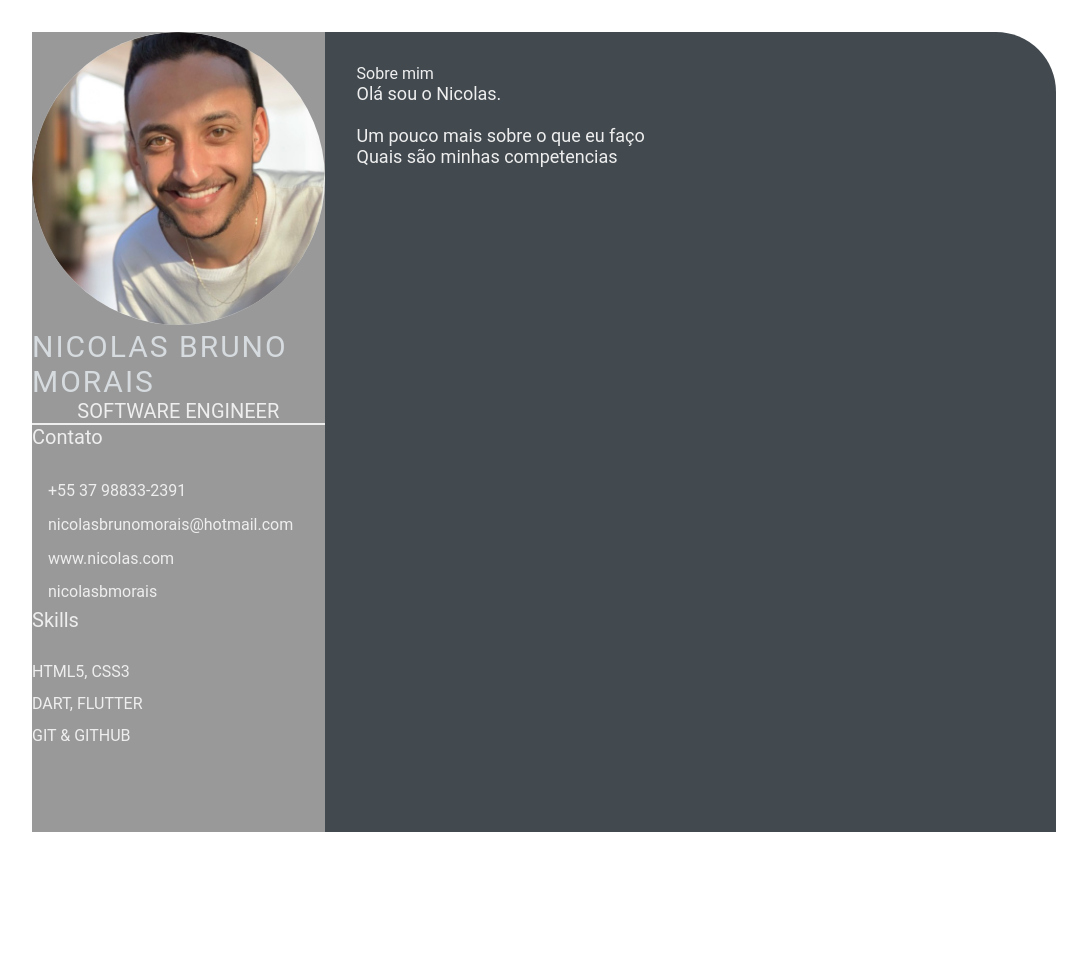
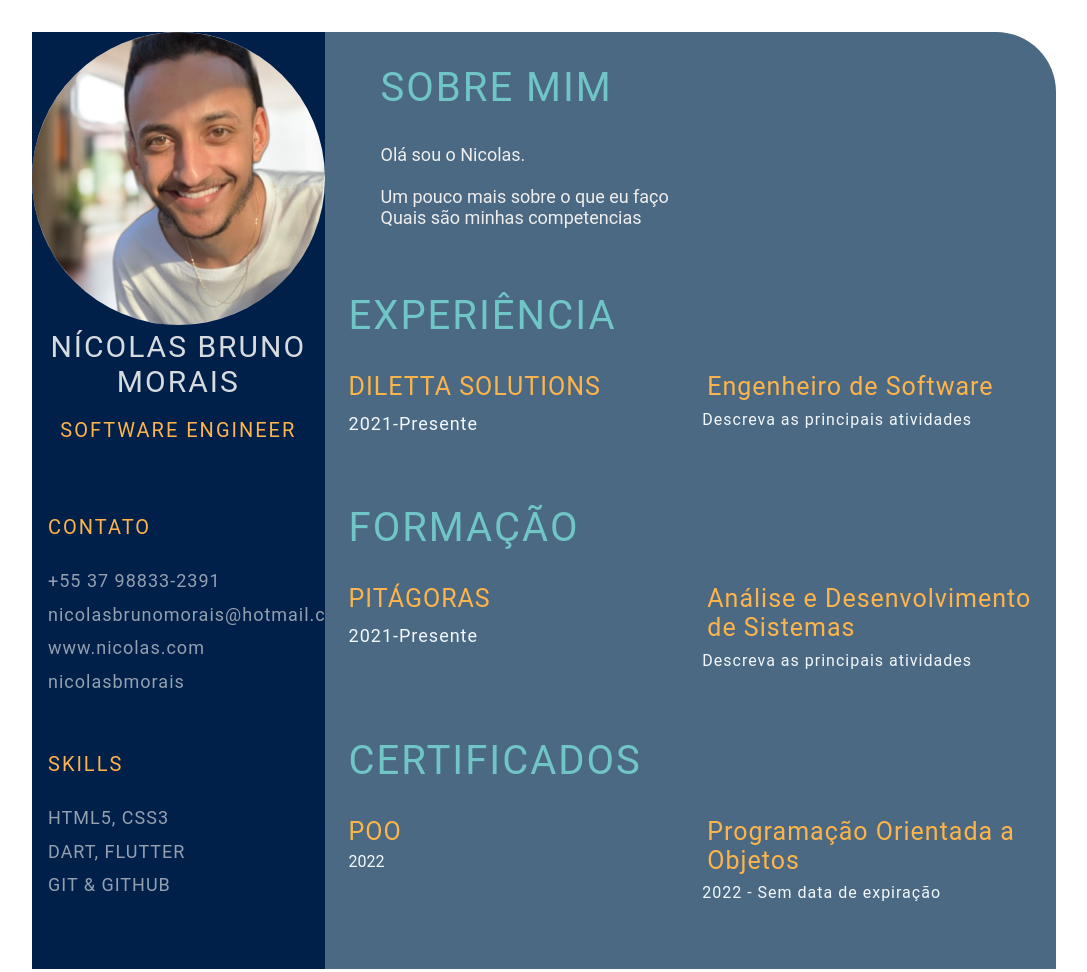
Before and after one commit to nicolasbmorais/nicolasbrunomorais.github.io, a plain HTML site: page index.html in a window 1280 px wide. Shown: the whole page, without its empty margins (96-1183 px from the left). Before the commit the page ends 864 px from the top, so only its background shows below. Drawn offline with Linux system fonts and the light colour scheme.

Commit message:
Implements CSS (#3)

```diff
--- a/index.html
+++ b/index.html
@@ -1,5 +1,6 @@
 <!DOCTYPE html>
 <html lang="pt-br">
+
 <head>
     <meta charset="UTF-8">
     <meta http-equiv="X-UA-Compatible" content="IE=edge">
@@ -16,7 +17,7 @@
             <section class="left-section-content">
                 <div class="profile">
                     <img src="img/profile-image.jpeg" alt="Profile image" class="class profile-image">
-                    <p class="name">Nicolas Bruno Morais</p>
+                    <p class="name">Nícolas Bruno Morais</p>
                     <p class="profession">Software Engineer</p>
                 </div>
                 <div class="contact-info">
@@ -55,6 +56,45 @@
                         </p>
                     </section>
                 </div>
+            <section class="experience gap">
+                <div class="right-title">Experiência</div>
+                <div class="experience-contents">
+                    <div class="exp-left">
+                        <p class="exp-company">Diletta Solutions</p>
+                        <p class="exp-time-period">2021-Presente</p>
+                    </div>
+                    <div class="exp-right">
+                        <p class="exp-position">Engenheiro de Software</p>
+                        <p class="exp-desc">Descreva as principais atividades</p>
+                    </div>
+                </div>
+            </section>
+            <section class="education gap">
+                <div class="right-title">Formação</div>
+                <div class="education-contents">
+                    <div class="education-left">
+                        <p class="education-company">Pitágoras</p>
+                        <p class="education-time-period">2021-Presente</p>
+                    </div>
+                    <div class="education-right">
+                        <p class="education-position">Análise e Desenvolvimento de Sistemas</p>
+                        <p class="education-desc">Descreva as principais atividades</p>
+                    </div>
+                </div>
+            </section>
+            <section class="certificates gap">
+                <div class="right-title">Certificados</div>
+                <div class="certificates-contents">
+                    <div class="certificates-left">
+                        <p class="certificates-company">POO</p>
+                        <p class="certificates-time-period">2022</p>
+                    </div>
+                    <div class="certificates-right">
+                        <p class="certificates-position">Programação Orientada a Objetos</p>
+                        <p class="certificates-desc">2022 - Sem data de expiração</p>
+                    </div>
+                </div>
+            </section>
         </section>
 
         </main>
--- a/style.css
+++ b/style.css
@@ -17,14 +17,16 @@
 .left-section {
     grid-column: span 2;
     height: 100%;
-    background-color: #999999;
+    background-color: #00204A;
+        border-radius: 0px;
 }
 
 .right-section {
     grid-column: span 5;
     height: 100%;
-    background-color: #424a50;
+    background-color: #4B6982;
     border-radius: 0px 60px 0px 0px;
+    padding-left: 1.5rem;
 }
 
 .left-section-contents {
@@ -33,7 +35,6 @@
 
 .profile {
     width: 100%;
-    border-bottom: 2px solid #eeeeee;
 }
 
 .profile .profile-image {
@@ -42,49 +43,75 @@
 }
 
 .name {
-    color: #D6DBDF;
     font-size: 30px;
+    line-height: 35px;
+        text-align: center;
     letter-spacing: 2px;
     text-transform: uppercase;
+    color: #D6DBDF;
 }
 
 .profession {
-    color: #eeeeee;
+    font-weight: 400;
     font-size: 20px;
+    line-height: 23px;
+        text-align: center;
+        letter-spacing: 2px;
     text-transform: uppercase;
-    text-align: center;
+    color: #FDB44B;
+        padding-bottom: 1.25rem;
+        padding-top: 1.25rem;
 }
 
 /* .contact-info { border-bottom: 2px solid #1B2631; } */
 .left-title {
-    color: #eeeeee;
+    padding-top: 3.43rem;
+        padding-bottom: 1.5rem;
+        font-weight: 400;
     font-size: 20px;
+    line-height: 23px;
+        letter-spacing: 2px;
+        text-transform: uppercase;
+        color: #FDB44B;
 }
 
-.contact-info ul {
-    padding-top: 1.5rem;
+.contact-info {
+    padding-left: 1rem;
 }
 
 .contact-info ul li,
 .references ul li {
     padding: .4rem 0;
-    color: #eeeeee;
+    font-weight: 400;
+        font-size: 18px;
+        line-height: 21px;
+        letter-spacing: 1px;
+        color: #d6dbdfaf;
 }
 
 .contact-info ul li i,
 .references ul li i {
-    padding-right: 1rem;
     font-size: 18px;
-    color: #eeeeee;
+
 }
 
-.skills ul {
-    padding-top: 1.5rem;
+.skills {
+    font-weight: 400;
+    font-size: 1px;
+    line-height: 21px;
+    letter-spacing: 1px;
+    padding-left: 1rem;
+    color: rgba(214, 219, 223, 0.686);
 }
 
 .skills ul li p {
     padding: .4rem 0;
-    color: #eeeeee;
+    font-weight: 400;
+        font-size: 18px;
+        line-height: 21px;
+        letter-spacing: 1px;
+        text-transform: uppercase;
+        color: rgba(214, 219, 223, 0.686);
 }
 
 .right-section-contents {
@@ -92,7 +119,13 @@
 }
 
 .right-title {
-    color: #eeeeee;
+    font-weight: 400;
+        font-size: 40px;
+        line-height: 47px;
+        letter-spacing: 2px;
+        text-transform: uppercase;
+        color: #70C6C7;
+        padding-bottom: 2.06rem;
 }
 
 .gap {
@@ -103,3 +136,56 @@
     font-size: 18px;
     color: #eeeeee;
 }
+.exp-desc,
+.education-desc,
+.certificates-desc {
+    font-weight: 400;
+    font-size: 16px;
+    line-height: 24px;
+    letter-spacing: 1px;
+    color: #F1F8FD;
+}
+
+.experience-contents,
+.education-contents,
+.certificates-contents {
+    display: grid;
+    grid-template-columns: repeat(2, 1fr);
+    padding-bottom: 2rem;
+    color: #F1F8FD;
+}
+
+.exp-company,
+.education-company,
+.certificates-company {
+    padding-bottom: 0.43rem;
+    font-size: 25px;
+    font-weight: 400;
+    line-height: 29px;
+    letter-spacing: 1px;
+    text-transform: uppercase;
+    color: #FDB44B;
+}
+
+.exp-time-period,
+.education-time-period,
+.education-time-period {
+    font-weight: 400;
+    font-size: 18px;
+    line-height: 32px;
+    letter-spacing: 1px;
+    color: #F1F8FD;
+}
+
+.exp-position,
+.education-position,
+.certificates-position {
+    padding-bottom: 0.43rem;
+    font-size: 16px;
+    padding-left: 5px;
+    font-weight: 400;
+    font-size: 25px;
+    line-height: 29px;
+    letter-spacing: 1px;
+    color: #FDB44B;
+}
```
Lines whose indentation alone changed are shown as unchanged.
